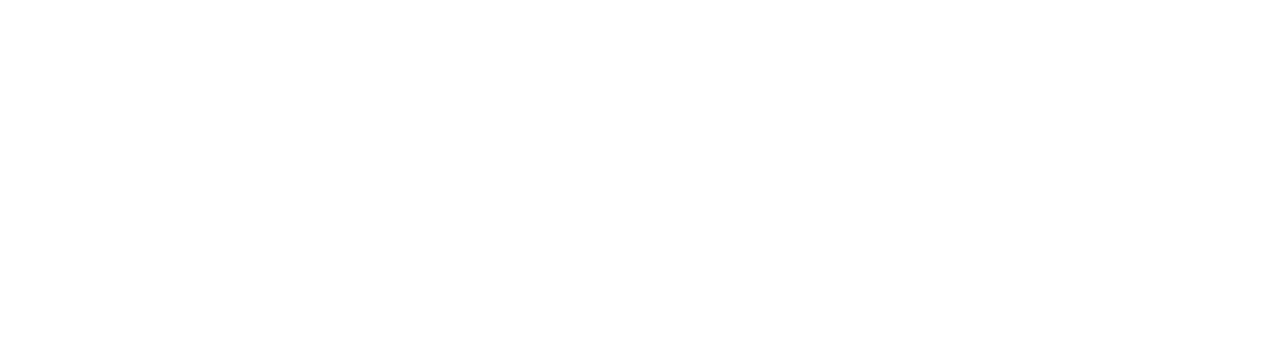
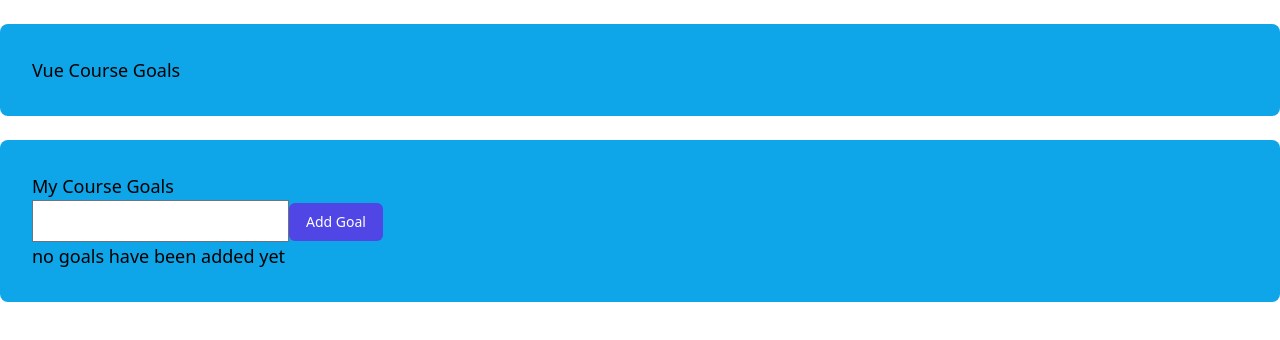
Before and after one commit to orbis-eval/orbis2-frontend, a Nuxt app: page /goals in a window 1280 px wide. Before the commit this address had no page. Shown: the top 340 px of the page. Built offline with nearby package versions, Linux system fonts and the light colour scheme.

Commit message:
#1: working goals examples from udemy course

```diff
--- /dev/null
+++ b/pages/goals.vue
@@ -0,0 +1,30 @@
+<template>
+  <div class="container md mx-auto">
+
+    <div class="container lg mx-auto rounded bg-sky-500/100 p-8 mt-6 rounded-lg text-lg">
+      Vue Course Goals
+    </div>
+
+    <div class="container lg mx-auto rounded bg-sky-500/100 p-8 mt-6 rounded-lg text-lg">
+      <h2>My Course Goals</h2>
+      <input type="text" class="form-input" v-model="enteredGoalValue"/>
+      <button @click="addGoal" type="submit" name="add goal"
+              class="rounded-md border border-transparent bg-indigo-600 py-2 px-4 text-sm font-medium text-white hover:bg-indigo-700 focus:outline-none focus:ring-2 focus:ring-indigo-500 focus:ring-offset-2">Add Goal </button>
+      <p v-if="goals.length===0">no goals have been added yet</p>
+      <div v-else>
+        Goals:
+        <ul  class="list-disc">
+          <li v-for="goal in goals">{{goal}}</li>
+        </ul>
+      </div>
+    </div>
+  </div>
+</template>
+<script setup>
+let enteredGoalValue = ref('');
+const goals = ref([])
+const addGoal = () => {
+  console.log(enteredGoalValue.value)
+  goals.value.push(enteredGoalValue.value)
+}
+</script>
--- a/pages/index.vue
+++ b/pages/index.vue
@@ -23,6 +23,9 @@
     <NuxtLink to="/about">
       <TButton>About</TButton>
     </NuxtLink>
+    <NuxtLink to="/goals">
+      <TButton>Vue Course - Goals</TButton>
+    </NuxtLink>
   </div>
 </template>
 
@@ -34,6 +37,3 @@
  }
 }
 </style>
-<script setup>
-const goals = []
-</script>
```
